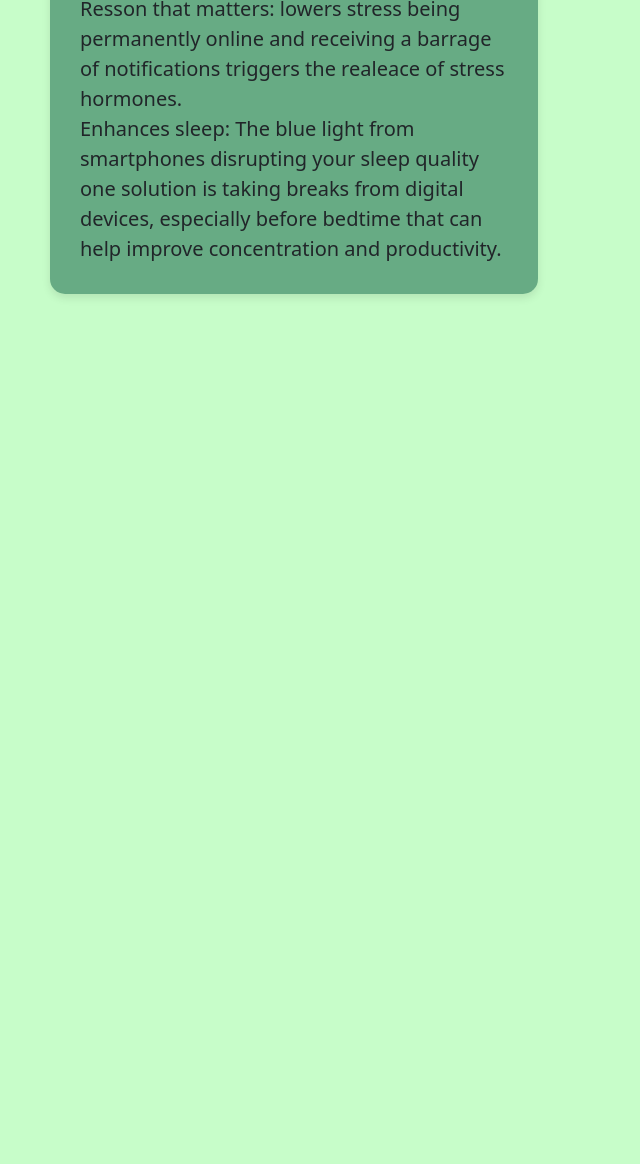
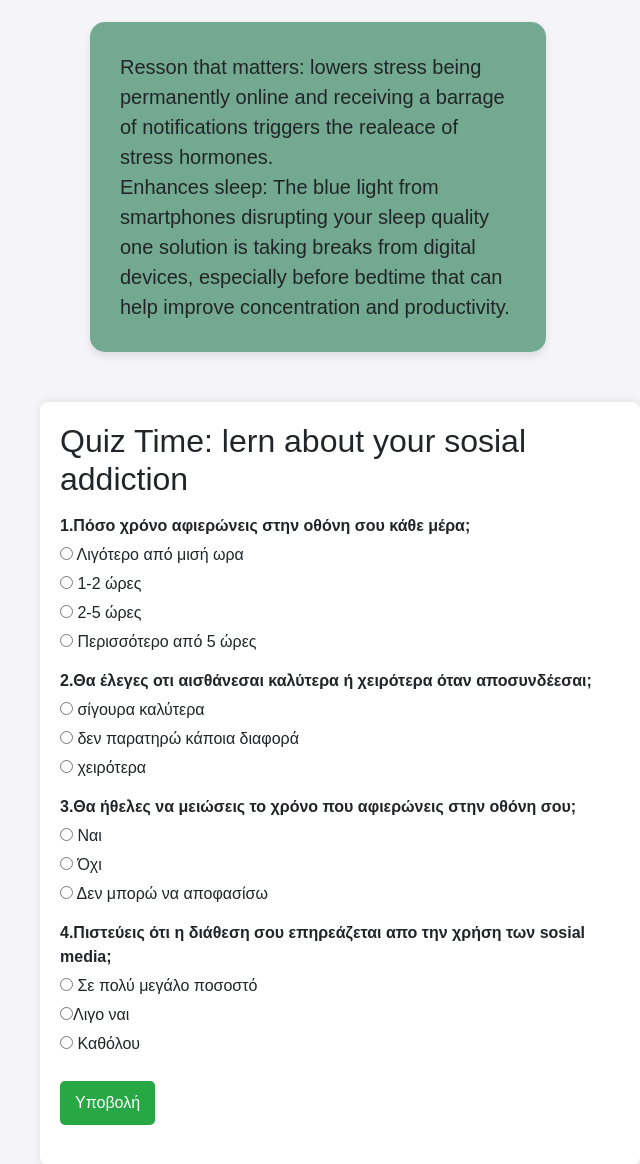
Before and after one commit to mariastratigou/sokxs, a plain HTML site: page index.html in a window 1280 px wide. Shown: the part 596-1760 px from the top of the page, without its empty margins (30-670 px from the left). Before the commit the page ends 970 px from the top, so only its background shows below. Drawn offline with nearby package versions, Linux system fonts and the light colour scheme.

Commit message:
Update index.html

```diff
--- a/index.html
+++ b/index.html
@@ -106,3 +106,125 @@
     </div>
   </body>
 </html>
+
+
+
+
+
+<!DOCTYPE html>
+<html lang="el">
+<head>
+    <meta charset="UTF-8">
+    <meta name="viewport" content="width=device-width, initial-scale=1.0">
+    <title>Το Πρώτο Μου HTML Κουίζ</title>
+    <style>
+        /* CSS για την εμφάνιση του κουίζ */
+        body {
+            font-family: Arial, sans-serif;
+            background-color: #f4f4f9;
+            margin: 40px;
+        }
+        .quiz-container {
+            max-width: 600px;
+            background: white;
+            padding: 20px;
+            border-radius: 8px;
+            box-shadow: 0 0 10px rgba(0,0,0,0.1);
+        }
+        .question {
+            font-weight: bold;
+            margin-top: 15px;
+            margin-bottom: 5px;
+        }
+        .options label {
+            display: block;
+            margin: 5px 0;
+            cursor: pointer;
+        }
+        button {
+            margin-top: 20px;
+            padding: 10px 15px;
+            background-color: #28a745;
+            color: white;
+            border: none;
+            border-radius: 5px;
+            cursor: pointer;
+            font-size: 16px;
+        }
+        button:hover {
+            background-color: #218838;
+        }
+        #result {
+            margin-top: 20px;
+            font-size: 18px;
+            font-weight: bold;
+            color: #333;
+        }
+    </style>
+</head>
+<body>
+
+<div class="quiz-container">
+    <h2>Quiz Time: lern about your sosial addiction</h2>
+    <form id="quizForm">
+
+        <!-- Ερώτηση 1 -->
+        <div class="question">1.Πόσο χρόνο αφιερώνεις στην οθόνη σου κάθε μέρα;</div>
+        <div class="options">
+            <label><input type="radio" name="q1" value="wrong"> Λιγότερο από μισή ωρα</label>
+            <label><input type="radio" name="q1" value="correct"> 1-2 ώρες</label>
+            <label><input type="radio" name="q1" value="wrong"> 2-5 ώρες </label>
+            <label><input type="radio" name="q1" value="wrong"> Περισσότερο από 5 ώρες</label>
+        </div>
+
+        <!-- Ερώτηση 2 -->
+        <div class="question">2.Θα έλεγες οτι αισθάνεσαι καλύτερα ή χειρότερα όταν αποσυνδέεσαι;</div>
+        <div class="options">
+            <label><input type="radio" name="q2" value="wrong"> σίγουρα καλύτερα</label>
+            <label><input type="radio" name="q2" value="wrong"> δεν παρατηρώ κάποια διαφορά</label>
+            <label><input type="radio" name="q2" value="correct"> χειρότερα</label>
+        </div>
+
+        <!-- Ερώτηση 3 -->
+        <div class="question">3.Θα ήθελες να μειώσεις το χρόνο που αφιερώνεις στην οθόνη σου;</div>
+        <div class="options">
+            <label><input type="radio" name="q3" value="correct"> Ναι</label>
+            <label><input type="radio" name="q3" value="wrong"> Όχι</label>
+            <label><input type="radio" name="q3" value="wrong"> Δεν μπορώ να αποφασίσω</label>
+        </div>
+         <div class="question">4.Πιστεύεις ότι η διάθεση σου επηρεάζεται απο την χρήση των sosial media;</div>
+        <div class="options">
+            <label><input type="radio" name="q2" value="wrong"> Σε πολύ μεγάλο ποσοστό</label>
+            <label><input type="radio" name="q2" value="wrong">Λιγο ναι</label>
+            <label><input type="radio" name="q2" value="correct"> Καθόλου</label>
+        </div>
+
+        <button type="button" onclick="checkAnswers()">Υποβολή</button>
+    </form>
+
+    <div id="result"></div>
+</div>
+
+<script>
+    // JavaScript για τον έλεγχο των απαντήσεων
+    function checkAnswers() {
+        let score = 0;
+        const totalQuestions = 3;
+        const form = document.getElementById('quizForm');
+
+        // Έλεγχος για κάθε ερώτηση
+        for (let i = 1; i <= totalQuestions; i++) {
+            const answer = form.elements['q' + i].value;
+            if (answer === 'correct') {
+                score++;
+            }
+        }
+
+        // Εμφάνιση του αποτελέσματος
+        const resultDiv = document.getElementById('result');
+        resultDiv.innerHTML = `Σκορ: ${score} / ${totalQuestions}`;
+    }
+</script>
+
+</body>
+</html>
```
